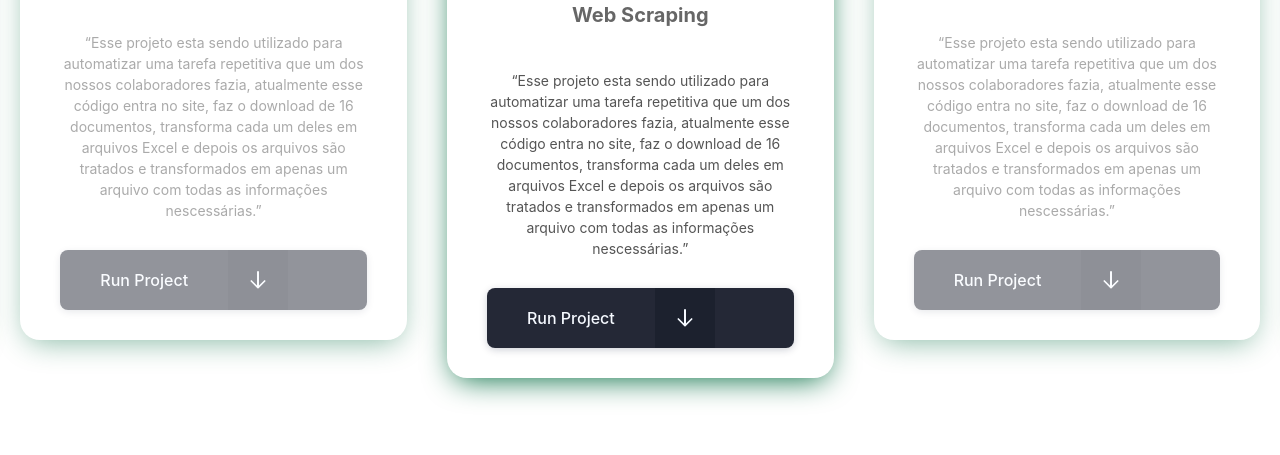
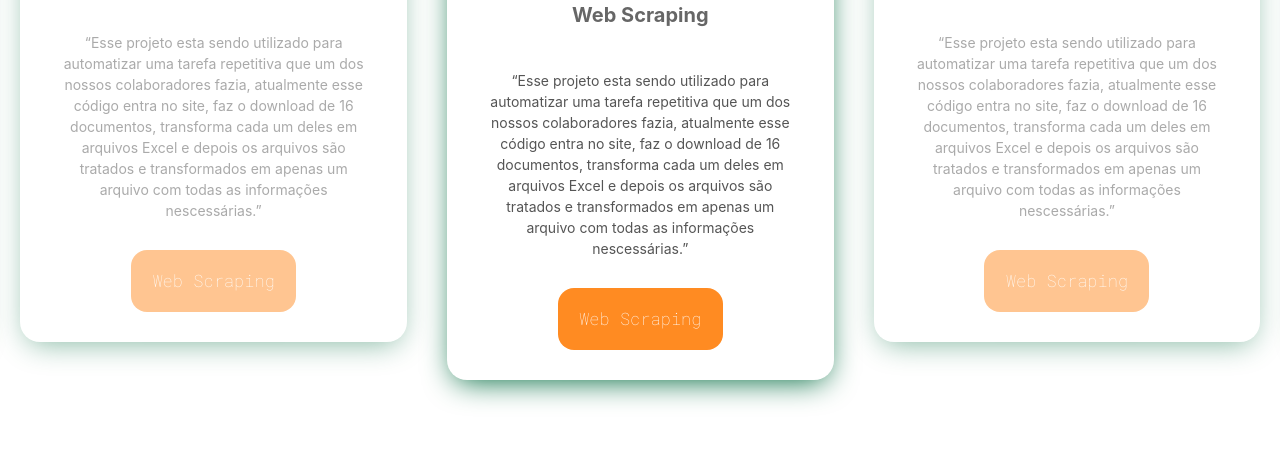
Before and after one commit to Cr0nik/projeto-automacao-planilhas, a plain HTML site: page Web scraping/front/projects.html in a window 1280 px wide. Shown: the part 268-723 px from the top of the page. Drawn offline with nearby package versions, Linux system fonts and the light colour scheme.

Commit message:
Update projects.html

```diff
--- a/Web scraping/front/projects.html
+++ b/Web scraping/front/projects.html
@@ -25,18 +25,8 @@
                             que um dos nossos colaboradores fazia, atualmente esse código entra no site, faz o download
                             de 16 documentos, transforma cada um deles em arquivos Excel e depois os arquivos são
                             tratados e transformados em apenas um arquivo com todas as informações nescessárias.” </p>
-
-
-                        <a href="" class="button dark">
-                            <ul>
-                                <li>Run Project</li>
-                                <li>Running</li>
-                                <li>Done!</li>
-                            </ul>
-                            <div>
-                                <svg viewBox="0 0 24 24"></svg>
-                            </div>
-                        </a>
+                                <a class="button-anchor" href="back.html">Web Scraping</a>
+                        </div>
 
 
                     </div>
```
